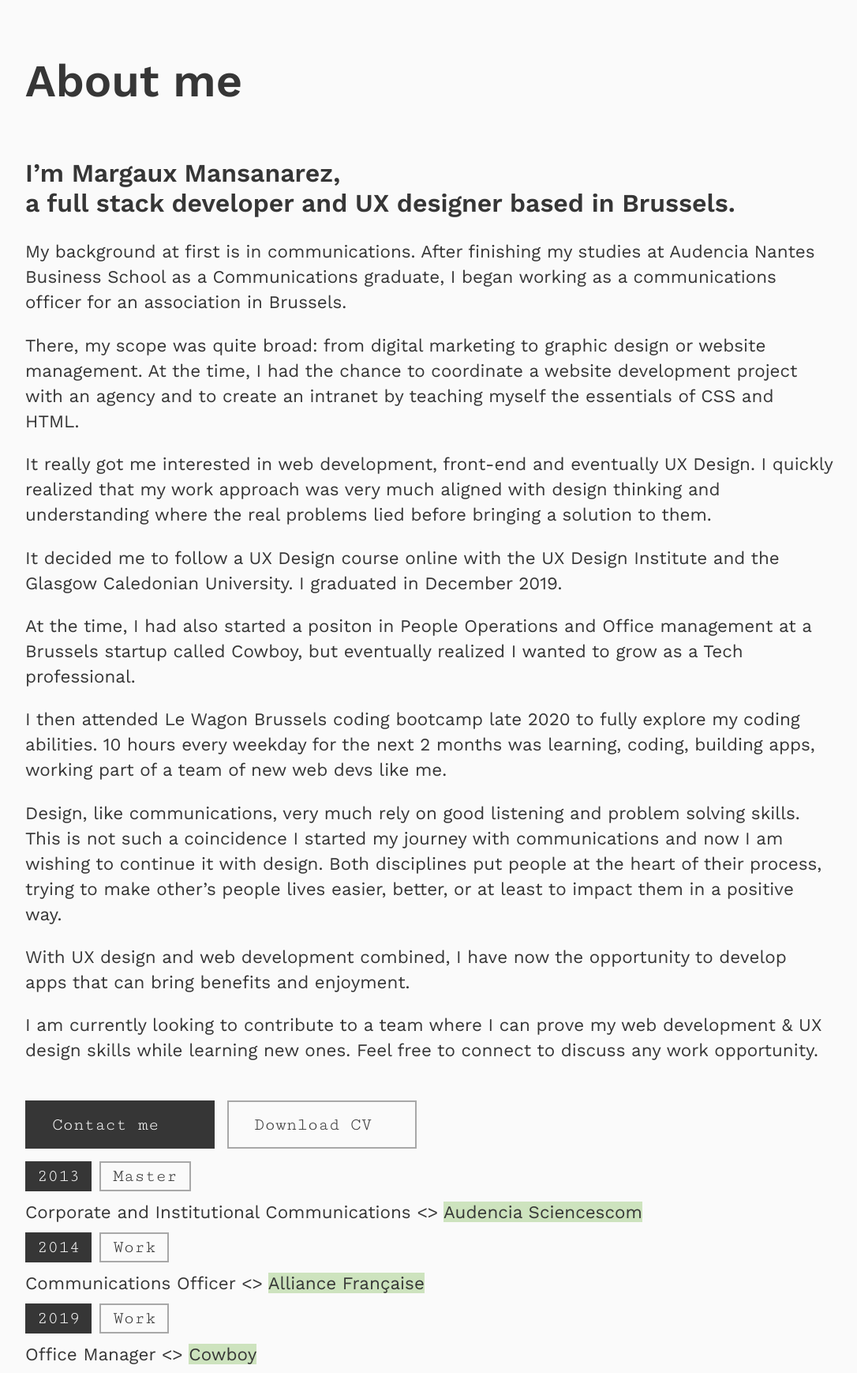
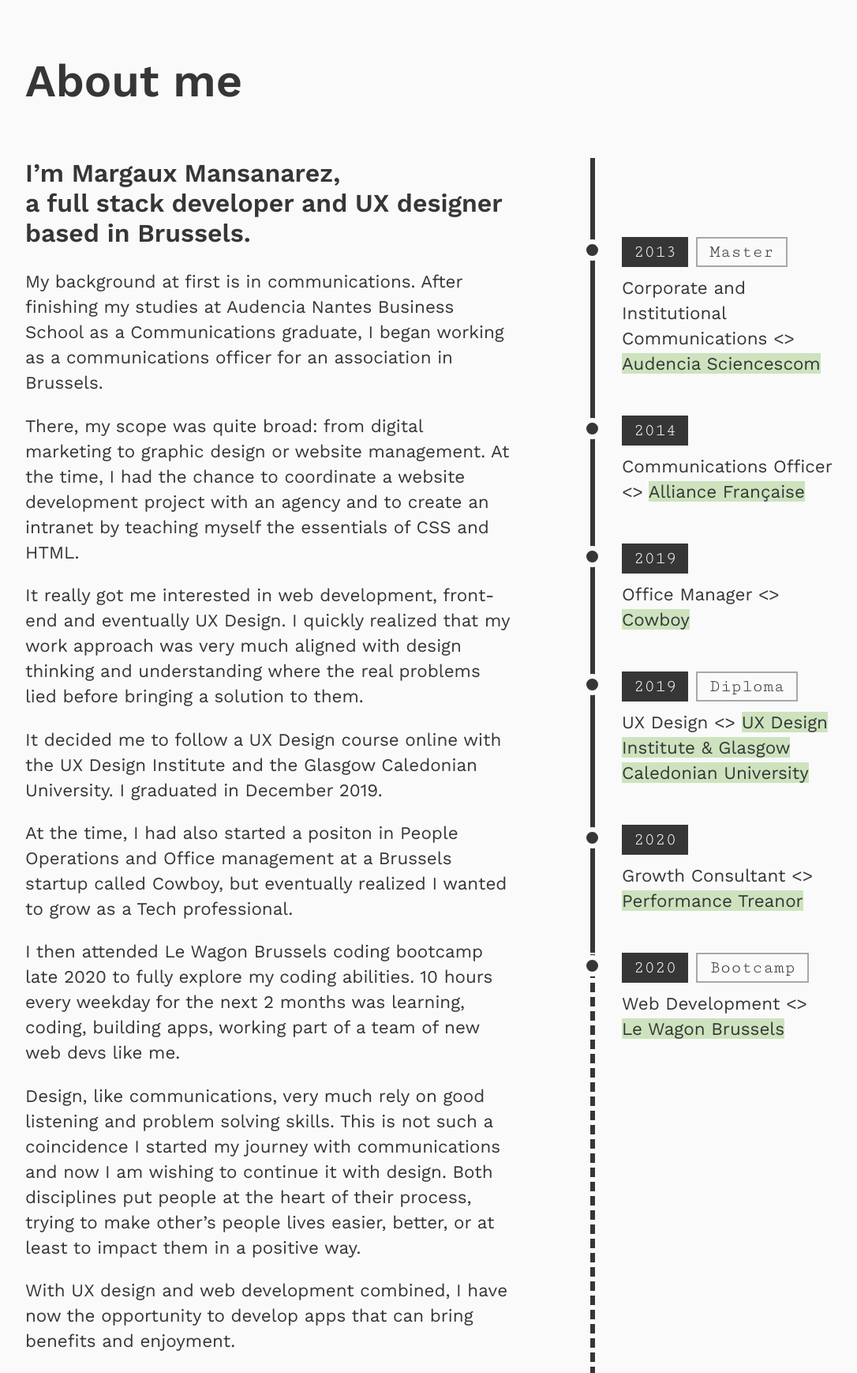
Before and after one commit to margaux-m/portfolio, a PHP site: page /pages/about.html in a window 1280 px wide. Shown: the part 150-1888 px from the top of the page at 79% size, without its empty margins (96-1182 px from the left). Run offline with PHP 8.4, Linux system fonts and the light colour scheme; some libraries are stand-ins or nearby versions.

Commit message:
About: implemented timeline

```diff
--- a/assets/css/components/cards.css
+++ b/assets/css/components/cards.css
@@ -14,34 +14,3 @@
 .asset-card > p {
   font-weight: 600;
 }
-
-.timeline-card > p {
-  margin: 10px 0;
-}
-
-.timeline-info {
-  display: flex;
-  flex-wrap: wrap;
-  align-items: center;
-  font-size: 1.4rem;
-  font-family: 'Cutive Mono', monospace;
-}
-
-.timeline-event {
-  margin: 0;
-  border: 2px solid #A8A8A8;
-  padding: 1px 15px;
-  margin-left: 10px;
-  font-weight: 200;
-}
-
-.timeline-year {
-  background-color: #363636;
-  color: #FAFAFA;
-  padding: 3px 15px;
-  margin: 0;
-}
-
-.org-name {
-  background-color: rgba(137, 192, 100, 0.4);
-}
--- a/assets/css/components/container.css
+++ b/assets/css/components/container.css
@@ -20,3 +20,9 @@
   margin-top: 0;
   margin-bottom: 1rem;
 }
+
+.container-two-thirds {
+  display: grid;
+  grid-template-columns: 2fr 1fr;
+  grid-gap: 100px;
+}
--- /dev/null
+++ b/assets/css/components/timeline.css
@@ -0,0 +1,85 @@
+#timeline {
+  /*position: fixed;*/
+  position: relative;
+}
+
+.timeline-right {
+  padding-top: 100px;
+  padding-left: 40px;
+}
+
+/* The actual timeline */
+.timeline-left::after {
+  content: '';
+  position: absolute;
+  border-left: 6px solid #363636;
+  top: 0;
+  bottom: 0;
+}
+
+.timeline-card > p {
+  margin: 10px 0;
+}
+
+.timeline-card {
+  position: relative;
+  padding-bottom: 40px;
+}
+
+.timeline-left::after {
+  content: "";
+  position: absolute;
+  top: 0;
+  bottom: 0;
+  border-left: 6px dashed #363636;
+}
+
+/* The dots on the line */
+.timeline-card::before {
+  content: '';
+  position: absolute;
+  width: 15px;
+  height: 15px;
+  background-color: #363636;
+  border: 6px solid #FAFAFA;
+  border-radius: 50%;
+  z-index: 1;
+  left: -51px;
+  top: 3px;
+}
+
+.timeline-card:not(:last-child)::after {
+  content: "";
+  position: absolute;
+  top: -100px;
+  bottom: 0;
+  border-left: 6px solid #363636;
+  left: -40px;
+}
+
+.timeline-info {
+  display: flex;
+  flex-wrap: wrap;
+  align-items: center;
+  font-size: 1.4rem;
+  font-family: 'Cutive Mono', monospace;
+}
+
+.timeline-event {
+  margin: 0;
+  border: 2px solid #A8A8A8;
+  padding: 1px 15px;
+  margin-left: 10px;
+  font-weight: 200;
+}
+
+.timeline-year {
+  background-color: #363636;
+  color: #FAFAFA;
+  padding: 3px 15px;
+  margin: 0;
+}
+
+.org-name {
+  background-color: rgba(137, 192, 100, 0.4);
+}
--- a/assets/css/style.css
+++ b/assets/css/style.css
@@ -14,6 +14,7 @@
 @import url('components/footer.css');
 @import url('components/logo.css');
 @import url('components/navbar.css');
+@import url('components/timeline.css');
 
 /* Media queries */
 @media (max-width: 1200px) {
--- a/pages/about.html
+++ b/pages/about.html
@@ -20,7 +20,9 @@
   <!-- Main content -->
   <div class="container">
     <h1>About me</h1>
+    <div class="container-two-thirds">
       <!-- Story -->
+      <div id="story">
         <h2>I’m Margaux Mansanarez, <br>a full stack developer and UX designer based in Brussels.</h2>
         <p>
           My background at first is in communications. After finishing my studies at Audencia Nantes
@@ -64,12 +66,11 @@
           I am currently looking to contribute to a team where I can prove my web development & UX design
           skills while learning new ones. Feel free to connect to discuss any work opportunity.</p>
         </p>
-    <div class="cta-container">
-      <a class="btn btn-solid" href="./contact.html">Contact me</a>
-      <a class="btn btn-outline" href="../assets/pdf/cv-margaux-mansanarez.pdf" target="_blank">Download CV</a>
       </div>
       <!-- Timeline -->
-    <div class="timeline-cards">
+      <div id="timeline">
+        <div class="timeline-left"></div>
+        <div class="timeline-right">
           <div class="timeline-card">
             <div class="timeline-info">
               <p class="timeline-year">2013</p>
@@ -80,28 +81,25 @@
           <div class="timeline-card">
             <div class="timeline-info">
               <p class="timeline-year">2014</p>
-          <p class="timeline-event">Work</p>
             </div>
             <p>Communications Officer <> <span class="org-name">Alliance Française</span></p>
           </div>
           <div class="timeline-card">
             <div class="timeline-info">
               <p class="timeline-year">2019</p>
-          <p class="timeline-event">Work</p>
             </div>
             <p>Office Manager <> <span class="org-name">Cowboy</span></p>
           </div>
           <div class="timeline-card">
             <div class="timeline-info">
               <p class="timeline-year">2019</p>
-          <p class="timeline-event">Professional Diploma</p>
+              <p class="timeline-event">Diploma</p>
             </div>
             <p>UX Design <> <span class="org-name">UX Design Institute & Glasgow Caledonian University</span></p>
           </div>
           <div class="timeline-card">
             <div class="timeline-info">
               <p class="timeline-year">2020</p>
-          <p class="timeline-event">Work</p>
             </div>
             <p>Growth Consultant <> <span class="org-name">Performance Treanor</span></p>
           </div>
@@ -112,6 +110,13 @@
             </div>
             <p>Web Development <> <span class="org-name">Le Wagon Brussels</span></p>
           </div>
+        </div>
+      </div>
+    </div>
+    <!-- CTA -->
+    <div class="cta-container">
+      <a class="btn btn-solid" href="./contact.html">Contact me</a>
+      <a class="btn btn-outline" href="../assets/pdf/cv-margaux-mansanarez.pdf" target="_blank">Download CV</a>
     </div>
     <!-- Assets -->
     <h2 class="h2-subtitle">My assets</h2>
```
Lines whose indentation alone changed are shown as unchanged.
